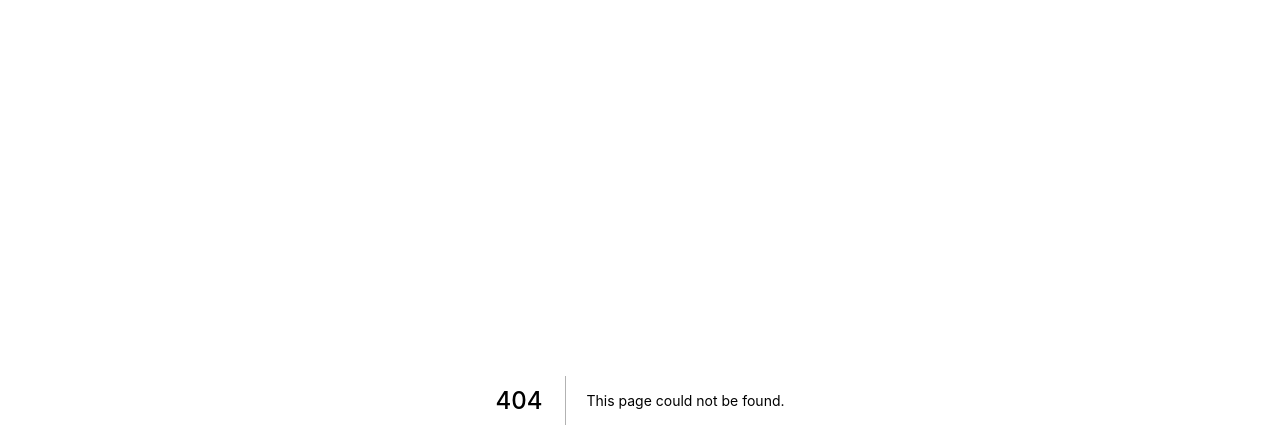
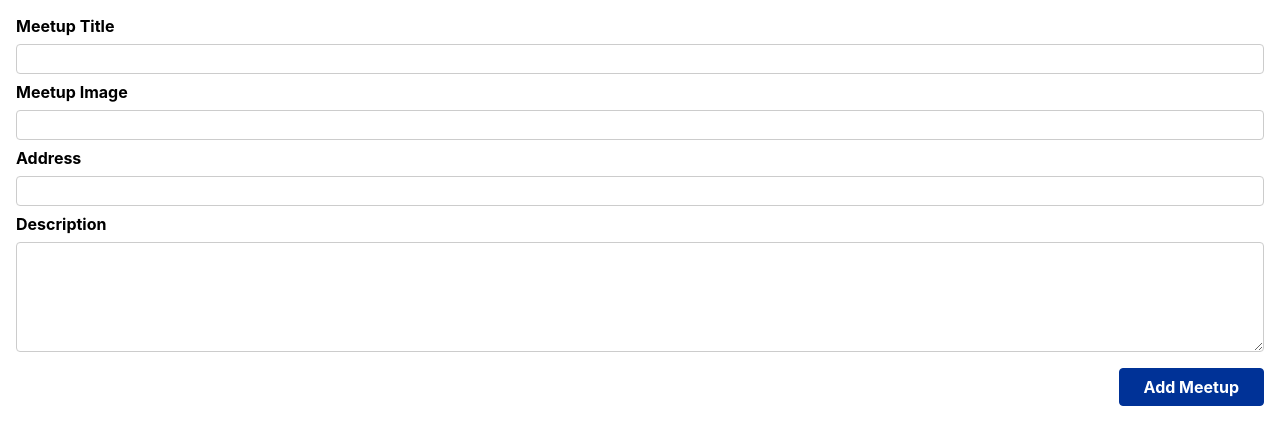
Before and after one commit to bbkbyti/Meetup-App-NextJs, a Next.js app in the folder nextjs-practice/: page /new-meetup in a window 1280 px wide. Before the commit this address had no page. Shown: the top 448 px of the page. Built offline with nearby package versions, Linux system fonts and the light colour scheme.

Commit message:
new meetup from components created, meetup detail component created, basic form design added.

```diff
--- /dev/null
+++ b/nextjs-practice/components/meetups/NewMeetupForm.js
@@ -0,0 +1,65 @@
+
+
+import { useRef } from 'react';
+import classes from './NewMeetupForm.module.css';
+
+
+
+const NewMeetupForm = (props) => {
+    const titleInputRef = useRef();
+    const imageInputRef = useRef();
+    const addInputRef = useRef();
+    const descInputRef = useRef();
+
+    const submitHandler = (e) => {
+        e.preventDefault();
+
+        const enteredTitle = titleInputRef.current.value;
+        const enteredImage = imageInputRef.current.value;
+        const enteredAdd = addInputRef.current.value;
+        const enteredDesc = descInputRef.current.value;
+
+        const meetupData = {
+            title: enteredTitle,
+            image: enteredImage,
+            address: enteredAdd,
+            description: enteredDesc,
+        }
+
+        props.onAddMeetup(meetupData);
+    }
+
+
+
+    return (
+        <>
+            <form className={classes.form} onSubmit={submitHandler}>
+                <div className={classes.control}>
+                    <label htmlFor='title'>Meetup Title</label>
+                    <input type='text' required id='title' ref={titleInputRef} />
+                </div>
+                <div className={classes.control}>
+                    <label htmlFor='image'>Meetup Image</label>
+                    <input type='url' required id='image' ref={imageInputRef} />
+                </div>
+                <div className={classes.control}>
+                    <label htmlFor='address'>Address</label>
+                    <input type='text' required id='address' ref={addInputRef} />
+                </div>
+                <div className={classes.control}>
+                    <label htmlFor='description'>Description</label>
+                    <textarea
+                        id='description'
+                        required
+                        rows='5'
+                        ref={descInputRef}
+                    ></textarea>
+                </div>
+                <div className={classes.actions}>
+                    <button>Add Meetup</button>
+                </div>
+            </form>
+        </>
+    )
+}
+export default NewMeetupForm;
--- /dev/null
+++ b/nextjs-practice/components/meetups/NewMeetupForm.module.css
@@ -0,0 +1,44 @@
+.form {
+    padding: 1rem;
+}
+
+.control {
+    margin-bottom: 0.5rem;
+}
+
+.control label {
+    display: block;
+    font-weight: bold;
+    margin-bottom: 0.5rem;
+}
+
+.control input, .control textarea {
+    display: block;
+    font: inherit;
+    border-radius: 4px;
+    border: 1px solid #ccc;
+    padding: 0.25rem;
+    width: 100%;
+}
+
+.actions {
+    margin-top: 1rem;
+    text-align: right;
+}
+
+.actions button {
+    font: inherit;
+    cursor: pointer;
+    background-color: rgb(0, 50, 151);
+    color: white;
+    padding: 0.5rem 1.5rem;
+    border: 1px solid rgb(0,50,151);
+    border-radius: 4px;
+    font-weight: bold;
+}
+
+.actions button:hover,
+.actions button:active {
+background-color: rgb(8, 133, 242);
+border-color:rgb(8, 133, 242);
+}
--- /dev/null
+++ b/nextjs-practice/pages/new-meetup/index.js
@@ -0,0 +1,13 @@
+import NewMeetupForm from "../../components/meetups/NewMeetupForm";
+
+
+const NewMeetupPage = () => {
+
+    const addMeetupHandler = (newData) => {
+        console.log(newData);
+    }
+    return (
+        <NewMeetupForm onAddMeetup={addMeetupHandler} />
+    )
+}
+export default NewMeetupPage;
```
Also changed, not shown: nextjs-practice/components/meetups/MeetupDetails.js (added, +12 -0 lines), nextjs-practice/pages/[meetupId]/index.js (added, +48 -0 lines).
